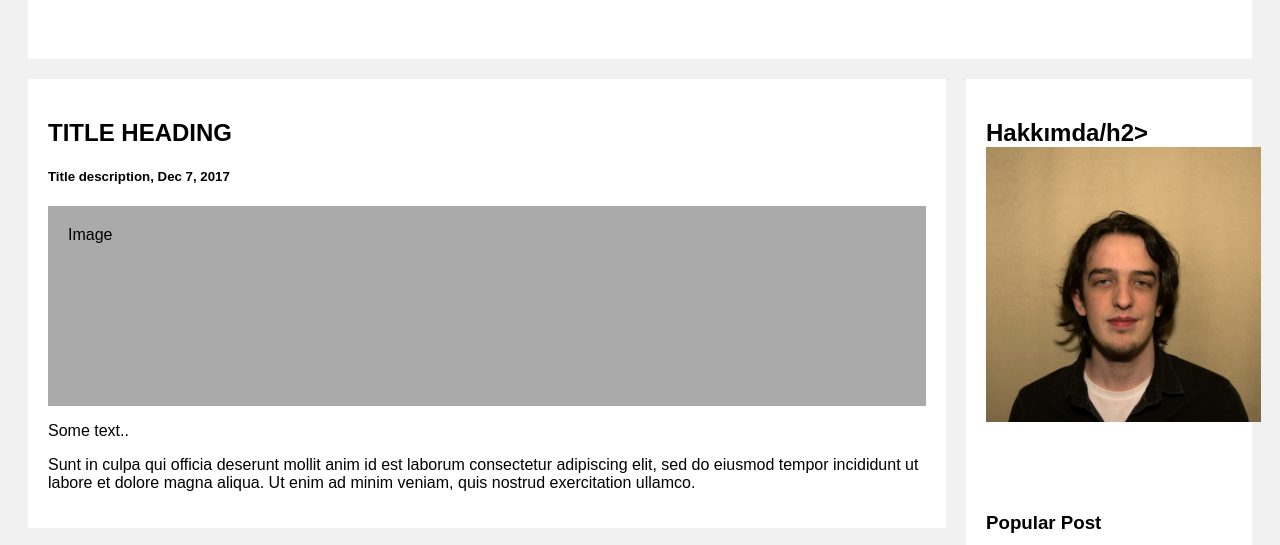
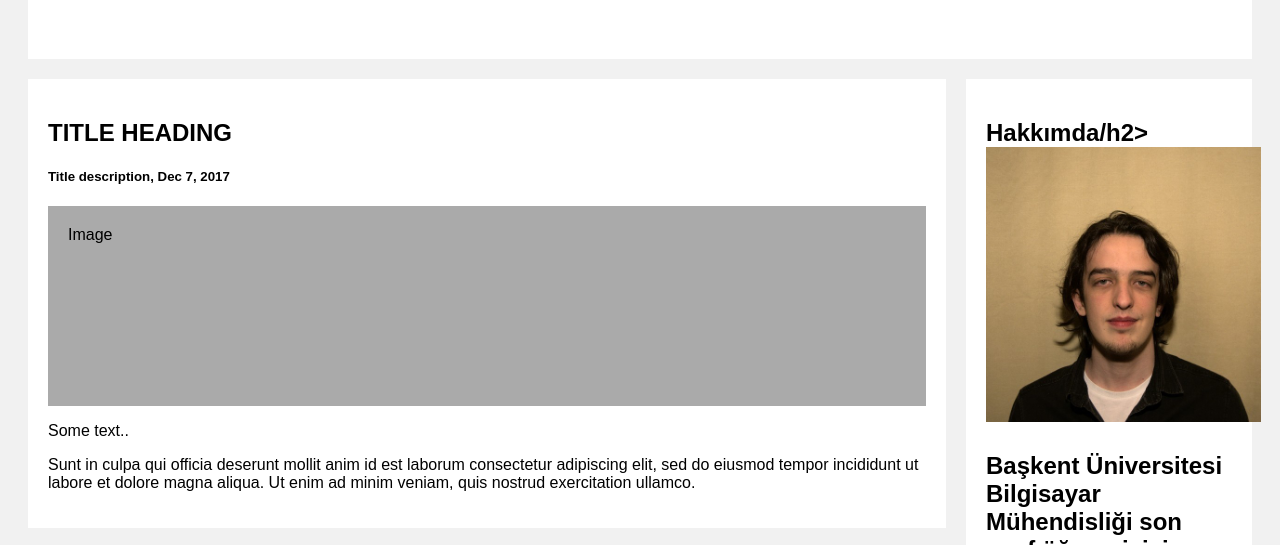
Before and after one commit to Berkius01/Berkius01.github.io, a plain HTML site: page index.html in a window 1280 px wide. Shown: the part 198-743 px from the top of the page. Drawn offline with Linux system fonts and the light colour scheme.

Commit message:
Update index.html

```diff
--- a/index.html
+++ b/index.html
@@ -101,7 +101,7 @@ body {
     <div class="card">
       <h2>Hakkımda/h2>
       <img src="ben.jfif" style="width:275px;height:275px;">
-      <p style ="font-family:tahoma;font-size:100%;>Başkent Üniversitesi Bilgisayar Mühendisliği son sınıf öğrencisiyim. Öğrencilik hayatımda IEEE Başkent Computer Society Başkanlığı ve Bşakent Üniversitesi Bilgisayar Topluluğu Sekreterliği görevlerinde rol aldım bunların dışında da aktif olarak okulumuzun model uydu topluluğu olan ParsySat takımında aktif görev alıyorum.</p>
+      <p>Başkent Üniversitesi Bilgisayar Mühendisliği son sınıf öğrencisiyim. Öğrencilik hayatımda IEEE Başkent Computer Society Başkanlığı ve Bşakent Üniversitesi Bilgisayar Topluluğu Sekreterliği görevlerinde rol aldım bunların dışında da aktif olarak okulumuzun model uydu topluluğu olan ParsySat takımında aktif görev alıyorum.</p>
     </div>
     <div class="card">
       <h3>Popular Post</h3>
```
